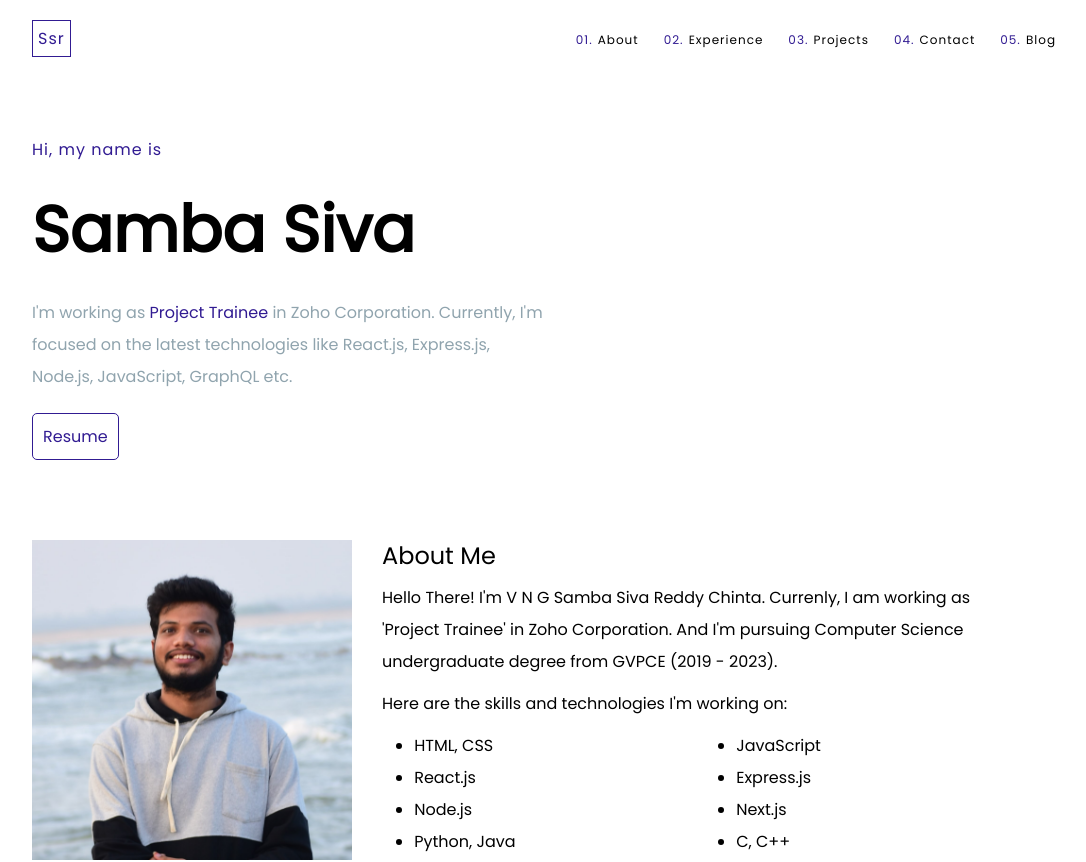
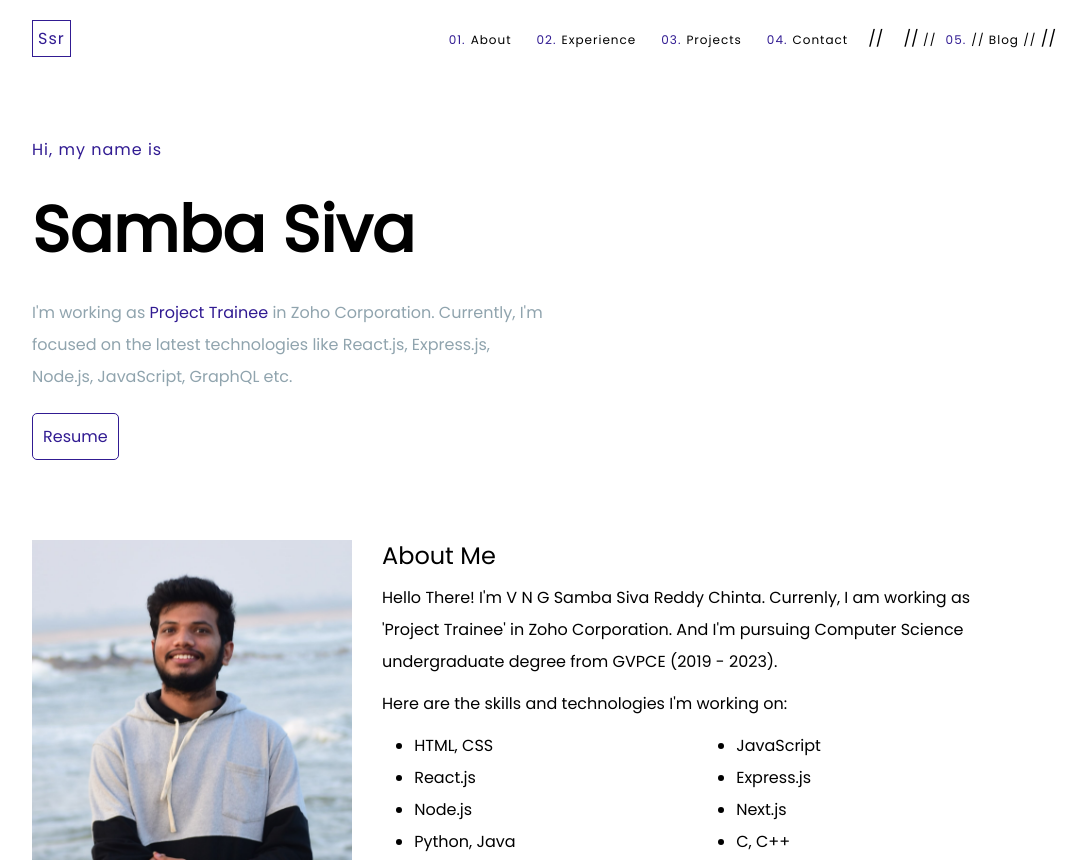
Before and after one commit to sambasivareddy-ch/sambasiva, a React (Create React App) app: page / in a window 1280 px wide. Shown: the top 862 px of the page, without its empty margins (96-1182 px from the left). Built offline with nearby package versions, Linux system fonts and the light colour scheme.

Commit message:
Update Navigation.js

```diff
--- a/src/components/Navigation.js
+++ b/src/components/Navigation.js
@@ -64,12 +64,12 @@ const Navigation = () => {
                             Contact
                         </a>
                     </li>
-                    <li>
-                        <Link to="/blog" className={styles["nav-link"]} href="#contact">
-                            <span className={styles["list-number"]}>05.</span>
-                            Blog
-                        </Link>
-                    </li>
+//                     <li>
+//                         <Link to="/blog" className={styles["nav-link"]} href="#contact">
+//                             <span className={styles["list-number"]}>05.</span>
+//                             Blog
+//                         </Link>
+//                     </li>
                 </ol>
             </nav>
         </header>
```
